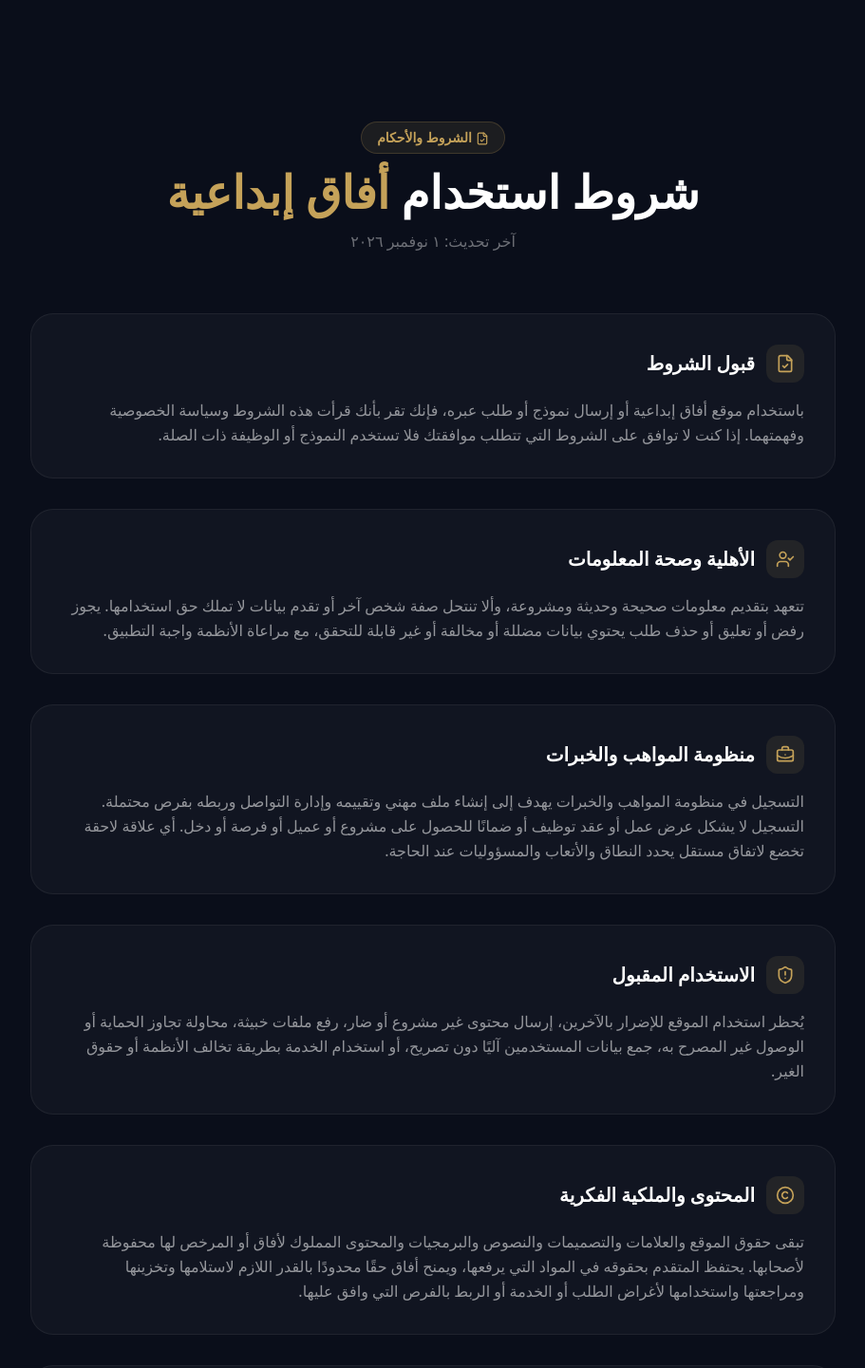
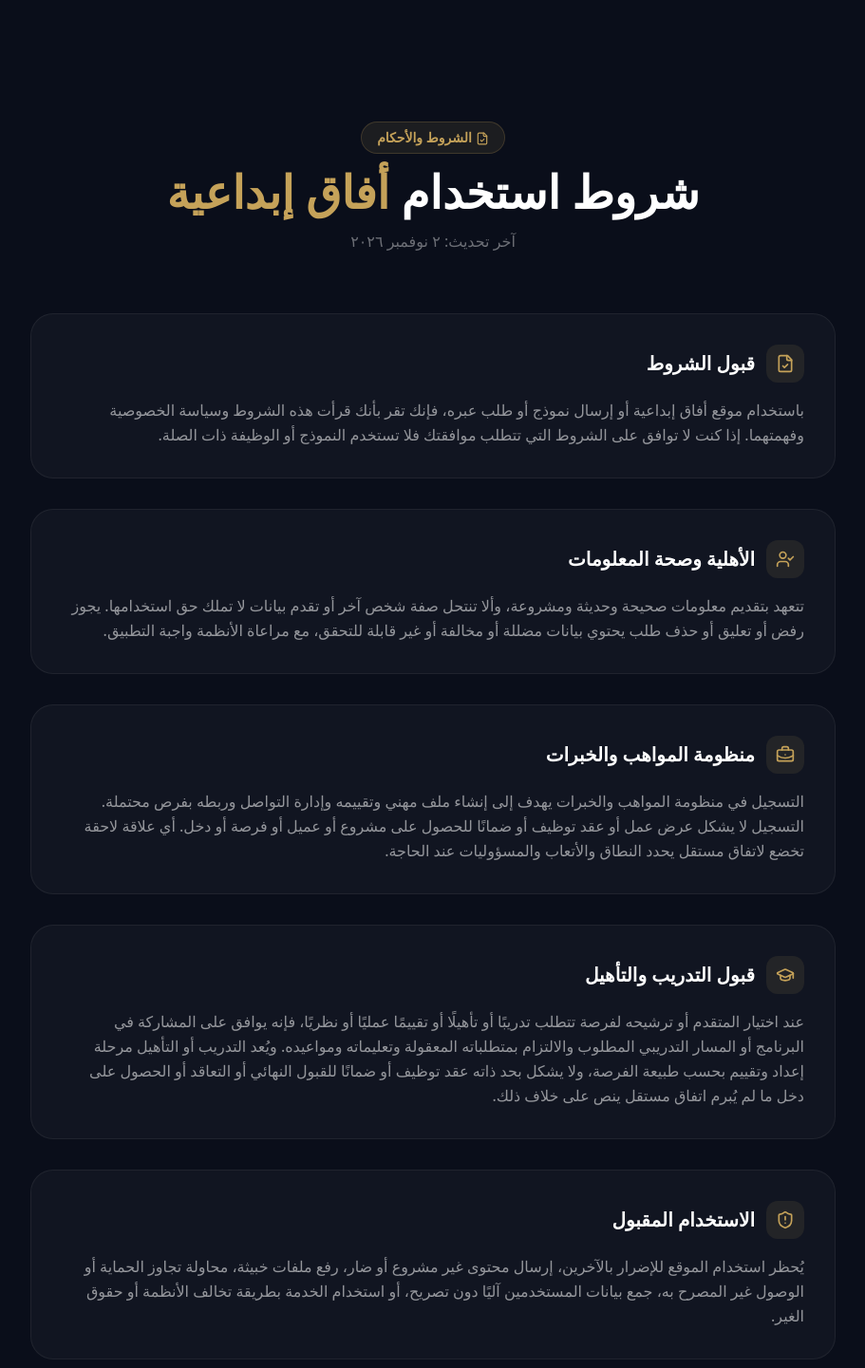
Before and after one commit to alzahrani6020/afaq-creative-site, a Next.js app: page /terms in a window 1280 px wide. Shown: the top 1441 px of the page at 95% size, without its empty margins (184-1095 px from the left). Built offline with nearby package versions, Linux system fonts and the light colour scheme; no server answers.

Commit message:
legal: add training acceptance clause

```diff
--- a/app/terms/page.tsx
+++ b/app/terms/page.tsx
@@ -1,7 +1,7 @@
 'use client';
 
 import { motion } from 'framer-motion';
-import { FileCheck, UserCheck, BriefcaseBusiness, ShieldAlert, Copyright, Link2, Scale, RefreshCw, Mail } from 'lucide-react';
+import { FileCheck, UserCheck, BriefcaseBusiness, ShieldAlert, Copyright, Link2, Scale, RefreshCw, Mail, GraduationCap } from 'lucide-react';
 import Link from 'next/link';
 
 const sections = [
@@ -19,6 +19,11 @@
     icon: BriefcaseBusiness,
     title: 'منظومة المواهب والخبرات',
     content: 'التسجيل في منظومة المواهب والخبرات يهدف إلى إنشاء ملف مهني وتقييمه وإدارة التواصل وربطه بفرص محتملة. التسجيل لا يشكل عرض عمل أو عقد توظيف أو ضمانًا للحصول على مشروع أو عميل أو فرصة أو دخل. أي علاقة لاحقة تخضع لاتفاق مستقل يحدد النطاق والأتعاب والمسؤوليات عند الحاجة.',
+  },
+  {
+    icon: GraduationCap,
+    title: 'قبول التدريب والتأهيل',
+    content: 'عند اختيار المتقدم أو ترشيحه لفرصة تتطلب تدريبًا أو تأهيلًا أو تقييمًا عمليًا أو نظريًا، فإنه يوافق على المشاركة في البرنامج أو المسار التدريبي المطلوب والالتزام بمتطلباته المعقولة وتعليماته ومواعيده. ويُعد التدريب أو التأهيل مرحلة إعداد وتقييم بحسب طبيعة الفرصة، ولا يشكل بحد ذاته عقد توظيف أو ضمانًا للقبول النهائي أو التعاقد أو الحصول على دخل ما لم يُبرم اتفاق مستقل ينص على خلاف ذلك.',
   },
   {
     icon: ShieldAlert,
@@ -74,7 +79,7 @@
           <h1 className="text-4xl md:text-5xl font-extrabold text-white">
             شروط استخدام <span className="text-afaq-gold">أفاق إبداعية</span>
           </h1>
-          <p className="mt-4 text-white/40">آخر تحديث: ١ نوفمبر ٢٠٢٦</p>
+          <p className="mt-4 text-white/40">آخر تحديث: ٢ نوفمبر ٢٠٢٦</p>
         </motion.div>
 
         <div className="space-y-8">
```
